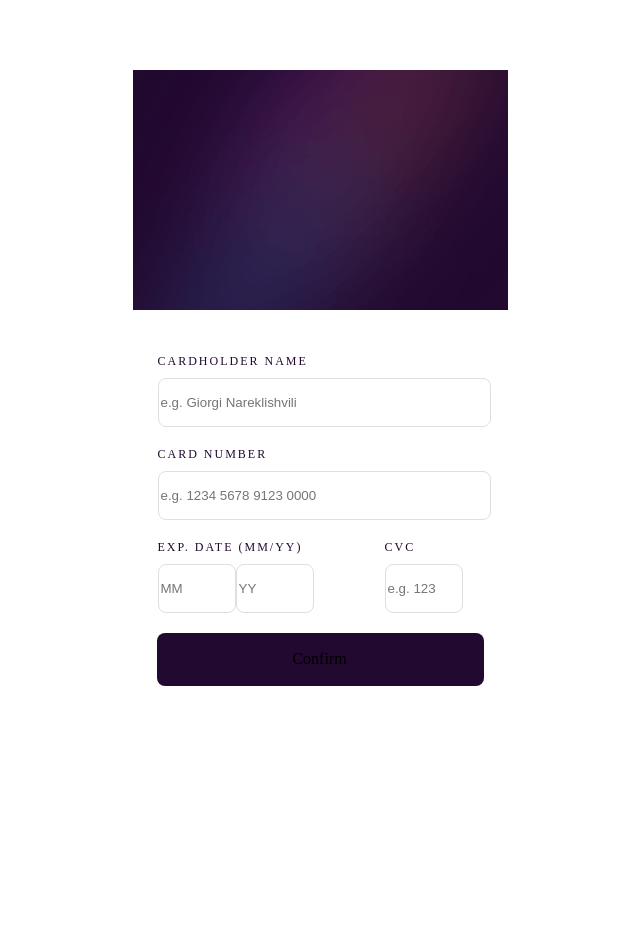
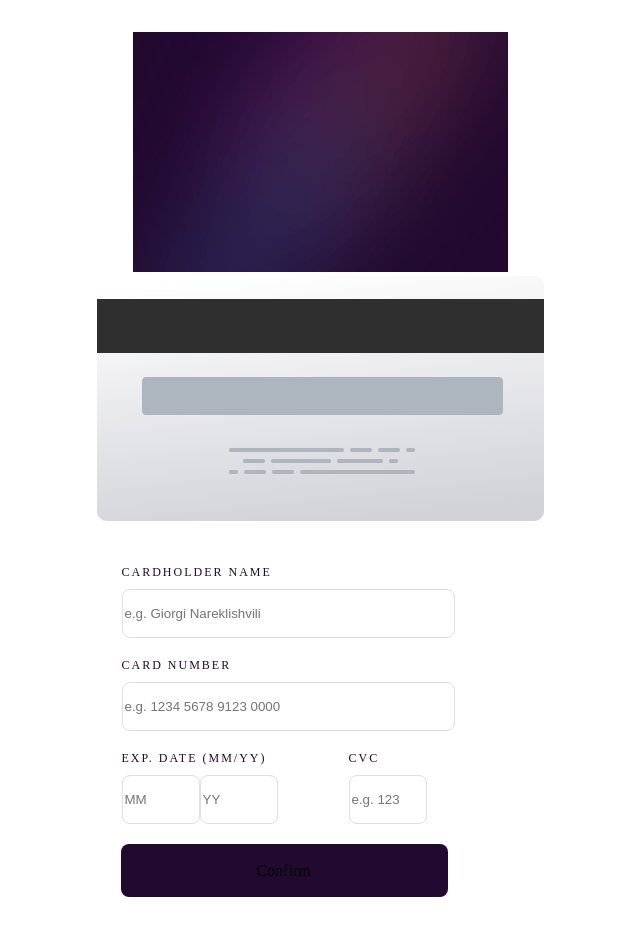
Before and after one commit to gionare/interactive-card, a React (Vite) app: page / in a window 1280 px wide. Shown: the top 936 px of the page, without its empty margins (320-960 px from the left). Before the commit the page ends 800 px from the top, so only its background shows below. Built offline with nearby package versions, Linux system fonts and the light colour scheme.

Commit message:
absolute and relative

```diff
--- a/src/components/HeaderLiveCard.jsx
+++ b/src/components/HeaderLiveCard.jsx
@@ -3,8 +3,35 @@ import styled from "styled-components";
 
 export default function HeaderLiveCard() {
   return (
-    <>
-      <img src="public/images/bg-main-mobile.png" alt="" />
-    </>
+    <Livecards>
+      <div>
+        <img
+          className="relative-image"
+          src="public/images/bg-main-mobile.png"
+          alt=""
+        />
+      </div>
+      <div>
+        <img
+          classname="absolute-image"
+          src="public/images/bg-card-back.png"
+          alt=""
+        />
+      </div>
+    </Livecards>
   );
 }
+
+const Livecards = styled.div`
+  .relative-image {
+    position: relative;
+  }
+  .absolute-image {
+    position: absolute;
+    top: 80px;
+    right: 0;
+    width: 100px;
+    height: 100px;
+    border: 3px solid #73ad21;
+  }
+`;
```
